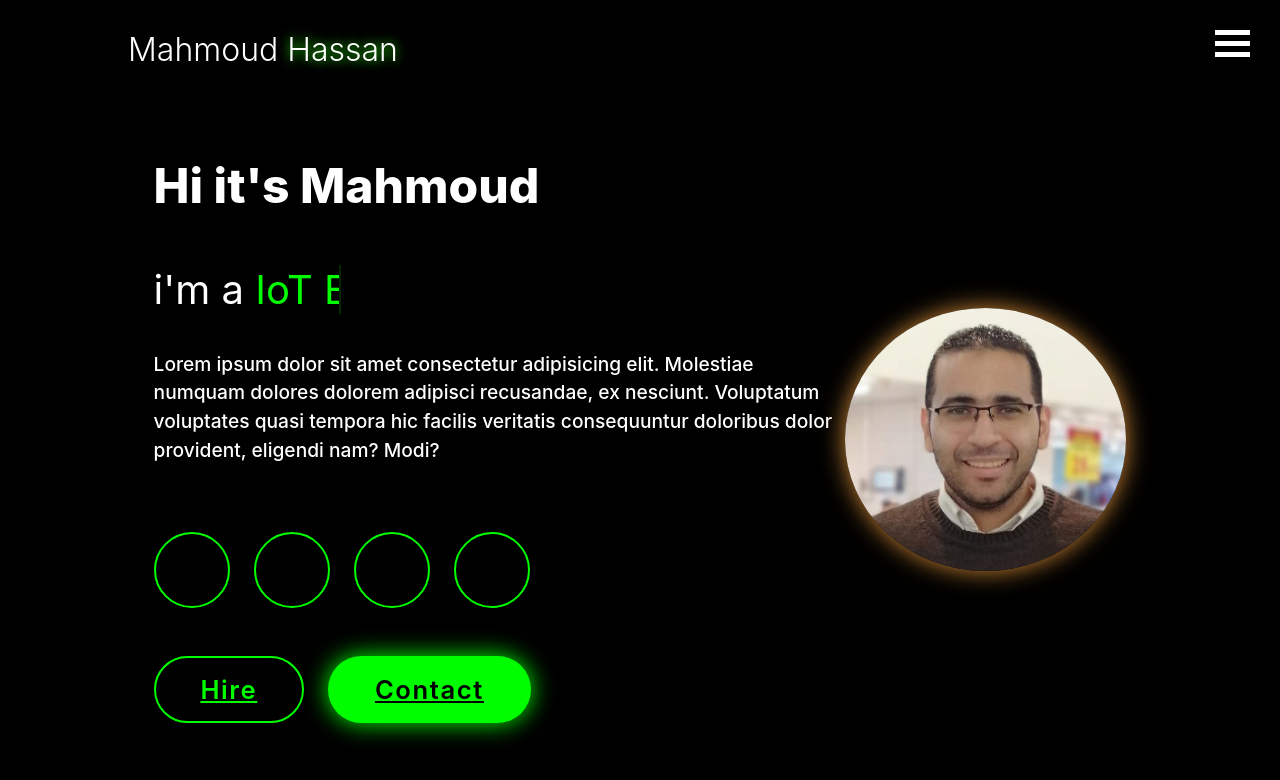
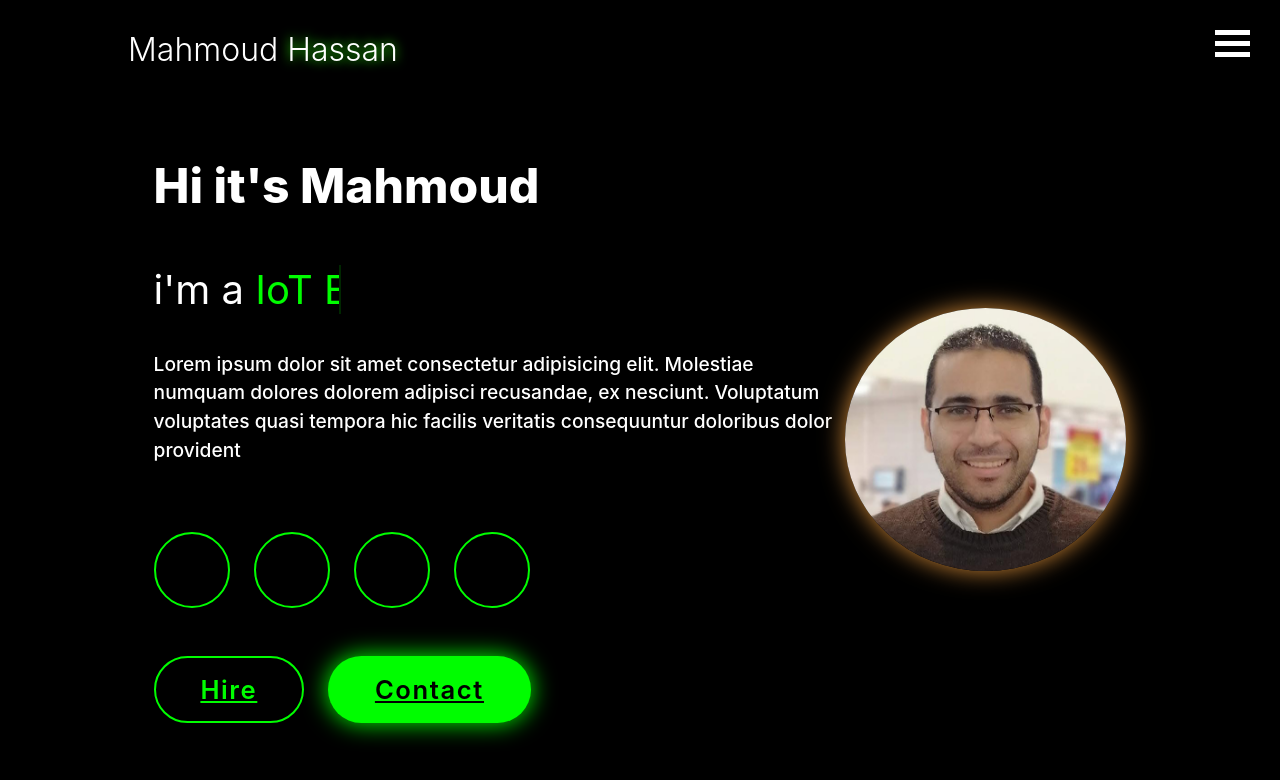
Before and after one commit to mahmoudhkassemeg/portfolio, a React (Create React App) app: page / in a window 1280 px wide. Shown: the top 780 px of the page. Built offline with nearby package versions, Linux system fonts and the light colour scheme.

Commit message:
new change

```diff
--- a/src/Components/Homeimg/Homeimg.js
+++ b/src/Components/Homeimg/Homeimg.js
@@ -15,7 +15,7 @@ function Homeimg() {
           Lorem ipsum dolor sit amet consectetur adipisicing elit. Molestiae
           numquam dolores dolorem adipisci recusandae, ex nesciunt. Voluptatum
           voluptates quasi tempora hic facilis veritatis consequuntur doloribus
-          dolor provident, eligendi nam? Modi?
+          dolor provident
         </p>
 
         <div className="social-icons">
```
